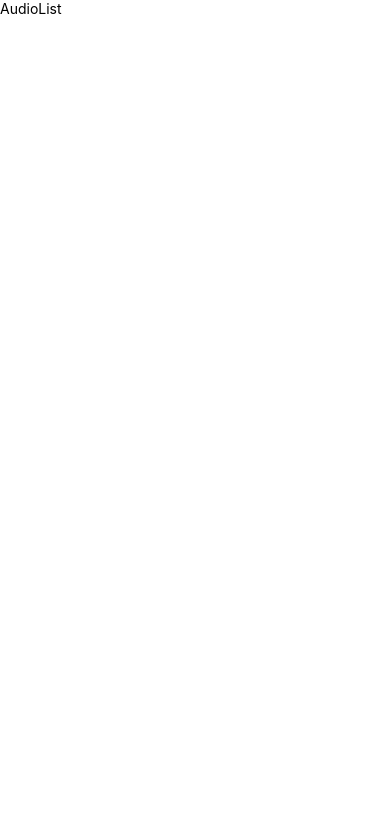
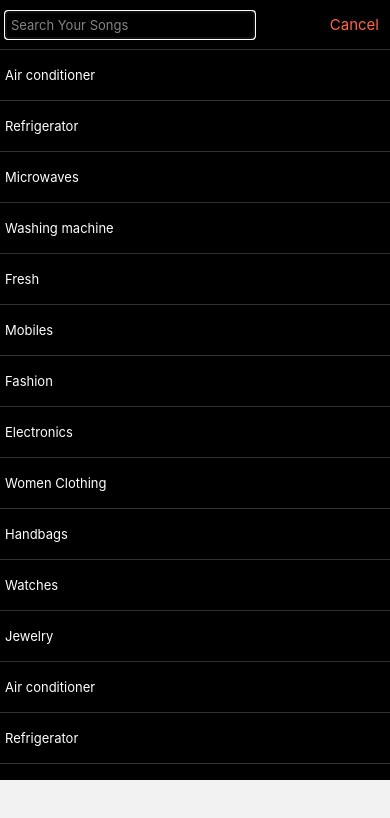
Before and after one commit to AkashDev09/TamilMusic, a React Native app: screen /Search in a window 390 px wide. Shown: the top 818 px of the page. Built offline with nearby package versions, Linux system fonts and the light colour scheme.

Commit message:
Add new page search.js

```diff
--- a/App.tsx
+++ b/App.tsx
@@ -12,8 +12,8 @@ import AudioList from './pages/AudioList';
 
 const App = () => {
   return (
-    // <My_stack />
-    <AudioList />
+    <My_stack />
+    // <AudioList />
   );
 };
 
--- a/navigation/My_stack.js
+++ b/navigation/My_stack.js
@@ -3,6 +3,7 @@ import { NavigationContainer } from '@react-navigation/native';
 import { createNativeStackNavigator } from '@react-navigation/native-stack';
 
 import My_Bottom_Tab from './My_Bottom_Tab';
+import Search from '../pages/Search';
 
 const Stack = createNativeStackNavigator();
 
@@ -11,6 +12,7 @@ function My_stack() {
         <NavigationContainer>
             <Stack.Navigator initialRouteName={"MyTab"} screenOptions={{ headerShown: false }}>
                 <Stack.Screen name={"MyTab"} component={My_Bottom_Tab} />
+                <Stack.Screen name={"Search"} component={Search} />
             </Stack.Navigator>
         </NavigationContainer>
     )
--- a/pages/AudioList.js
+++ b/pages/AudioList.js
@@ -1,14 +1,89 @@
-import React from 'react'
-import { Text, View } from 'react-native'
-
+import React, { useState, useEffect } from 'react';
+import {
+  Button,
+  FlatList,
+  PermissionsAndroid,
+  StatusBar,
+  StyleSheet,
+  Text,
+  View,
+} from 'react-native';
+import RNFS from 'react-native-fs';
 
 function AudioList() {
+  const [audioFiles, setAudioFiles] = useState([]);
+
+  // const requestStoragePermission = async () => {
+  //   try {
+  //     const granted = await PermissionsAndroid.request(
+  //       PermissionsAndroid.PERMISSIONS.READ_EXTERNAL_STORAGE,
+  //       {
+  //         title: 'Storage Permission',
+  //         message: 'App needs access to your storage to read files.',
+  //         buttonNeutral: 'Ask Me Later',
+  //         buttonNegative: 'Cancel',
+  //         buttonPositive: 'OK',
+  //       },
+  //     );
+
+  //     if (granted === PermissionsAndroid.RESULTS.GRANTED) {
+  //       // Permission granted, proceed with file access
+  //       readFileContents();
+  //     } else {
+  //       console.log('Storage permission denied');
+  //     }
+  //   } catch (err) {
+  //     console.warn(err);
+  //   }
+  // };
+
+  useEffect(() => {
+    const fetchAudioFiles = async () => {
+      try {
+        const directoryPath = RNFS.ExternalStorageDirectoryPath + '/Download';
+        const files = await RNFS.readDir(directoryPath);
+        const audioFiles = files.filter(file => file.isFile() && file.name.endsWith('.mp3'));
+        setAudioFiles(audioFiles);
+      } catch (error) {
+        console.error('Error fetching audio files:', error.message);
+      }
+    };
+
+    fetchAudioFiles();
+  }, []);
+  const renderItem = ({ item }) => (
+    <View>
+      <Text>{item.name}</Text>
+      <Text>{item.path}</Text>
+    </View>
+  );
+  console.log(audioFiles, "haii");
 
   return (
     <View>
-      <Text>AudioList</Text>
+      <FlatList
+        data={audioFiles}
+        renderItem={renderItem}
+        keyExtractor={item => item.path}
+      />
     </View>
-  )
+  );
 }
 
-export default AudioList
+const styles = StyleSheet.create({
+  container: {
+    flex: 1,
+    justifyContent: 'center',
+    paddingTop: StatusBar.currentHeight,
+    backgroundColor: '#ecf0f1',
+    padding: 8,
+  },
+  item: {
+    margin: 24,
+    fontSize: 18,
+    fontWeight: 'bold',
+    textAlign: 'center',
+  },
+});
+
+export default AudioList;
--- a/pages/Home.js
+++ b/pages/Home.js
@@ -1,12 +1,12 @@
 import React from 'react';
-import { ScrollView, StyleSheet, Text, View } from 'react-native';
+import { ScrollView, StyleSheet, Text, TouchableOpacity, View } from 'react-native';
 import Icon from "react-native-vector-icons/AntDesign"
 import Fav from "react-native-vector-icons/MaterialIcons"
 import Pla from "react-native-vector-icons/SimpleLineIcons"
 import Re from "react-native-vector-icons/MaterialCommunityIcons"
 
 
-const Home = () => {
+const Home = ({ navigation }) => {
     const myIcon = <Icon name="search1" size={20} color="tomato" />;
 
     const collection_Data = [
@@ -31,7 +31,9 @@ const Home = () => {
         <View style={styles.Home_con}>
             <View style={styles.header}>
                 <Text style={styles.header_tittel}>My Music</Text>
-                {myIcon}
+                <TouchableOpacity onPress={() => navigation.navigate("Search")}>
+                    {myIcon}
+                </TouchableOpacity>
             </View>
             <ScrollView>
                 <View style={styles.collections_home} >
@@ -53,7 +55,7 @@ const styles = StyleSheet.create({
         backgroundColor: "#fff"
     },
     header: {
-        borderBottomWidth:1,
+        borderBottomWidth: 1,
         borderBottomColor: "#313131",
         height: 50,
         backgroundColor: "#000",
@@ -87,8 +89,8 @@ const styles = StyleSheet.create({
     },
     collections_text: {
         fontSize: 15,
-        fontWeight: "500",
-        color: "#fff"
+        color: "#fff",
+        fontWeight: "500"
     }
 })
 
--- /dev/null
+++ b/pages/Search.js
@@ -0,0 +1,124 @@
+import React, { useState } from 'react'
+import { ScrollView, StyleSheet, Text, TextInput, TouchableOpacity, View } from 'react-native'
+
+function Search({ navigation }) {
+    const itemList = [
+        { name: "Air conditioner" },
+        { name: "Refrigerator" },
+        { name: "Microwaves" },
+        { name: "Washing machine" },
+        { name: "Fresh" },
+        { name: "Mobiles" },
+        { name: "Fashion" },
+        { name: "Electronics" },
+        { name: "Women Clothing" },
+        { name: "Handbags" },
+        { name: "Watches" },
+        { name: "Jewelry" },
+        { name: "Air conditioner" },
+        { name: "Refrigerator" },
+        { name: "Microwaves" },
+        { name: "Washing machine" },
+        { name: "Fresh" },
+        { name: "Mobiles" },
+        { name: "Fashion" },
+        { name: "Electronics" },
+        { name: "Women Clothing" },
+        { name: "Handbags" },
+        { name: "Watches" },
+        { name: "Jewelry" }
+    ]
+    const [filteredList, setFilteredList] = useState(itemList);
+
+    const filterbySearch = (e) => {
+
+        let query = e
+        let updatedList = [...itemList];
+        updatedList = updatedList.filter((itemList) => {
+            return String(itemList.name).toLowerCase().includes(String(query).toLowerCase());
+        });
+        setFilteredList(updatedList);
+    };
+
+    return (
+        <View style={style.Home_con}>
+            <View style={style.header}>
+                <TextInput
+                    placeholder='Search Your Songs'
+                    placeholderTextColor={"#848484"}
+                    selectionColor={"tomato"}
+                    autoFocus={true}
+                    onChangeText={filterbySearch}
+                    style={style.input} />
+                <View style={style.CenBotton}>
+                    <TouchableOpacity onPress={() => navigation.navigate("Home")}>
+                        <Text style={style.text}>Cancel</Text>
+                    </TouchableOpacity>
+                </View>
+            </View>
+            <View style={style.search_body}>
+                <ScrollView>
+                    {filteredList.map((item, i) => (
+                        <View key={i} style={style.filtetValue_con}>
+                            <Text style={style.TextValue} >{item.name}</Text>
+                        </View>
+                    ))}
+                </ScrollView>
+            </View>
+        </View>
+    )
+}
+const style = StyleSheet.create({
+    Home_con: {
+        width: "100%",
+        height: "auto",
+        backgroundColor: "#fff"
+    },
+    header: {
+        borderBottomWidth: 1,
+        borderBottomColor: "#313131",
+        height: 50,
+        backgroundColor: "#000",
+        flexDirection: "row",
+        justifyContent: "space-between",
+        alignItems: "center",
+        padding: 5,
+    },
+    input: {
+        width: 250,
+        borderWidth: 1,
+        borderColor: "#000",
+        fontSize: 13,
+        padding: 5,
+        color: "#fff"
+    },
+    CenBotton: {
+        borderWidth: 1,
+        borderColor: "#000",
+        width: "auto",
+        padding: 5,
+    },
+    text: {
+        fontSize: 15,
+        color: "tomato"
+    },
+    search_body: {
+        height: 730,
+        backgroundColor: "#000",
+
+    },
+    filtetValue_con: {
+        borderBottomWidth: 1,
+        borderColor: "#313131",
+        height: "auto",
+        paddingTop: 17,
+        paddingBottom: 17,
+        paddingLeft: 5
+    },
+    TextValue: {
+        color: "#fff",
+        fontSize: 13
+    }
+
+})
+export default Search
```
Also changed, not shown: 1 other file (tests, documents, lock files or other folders).
